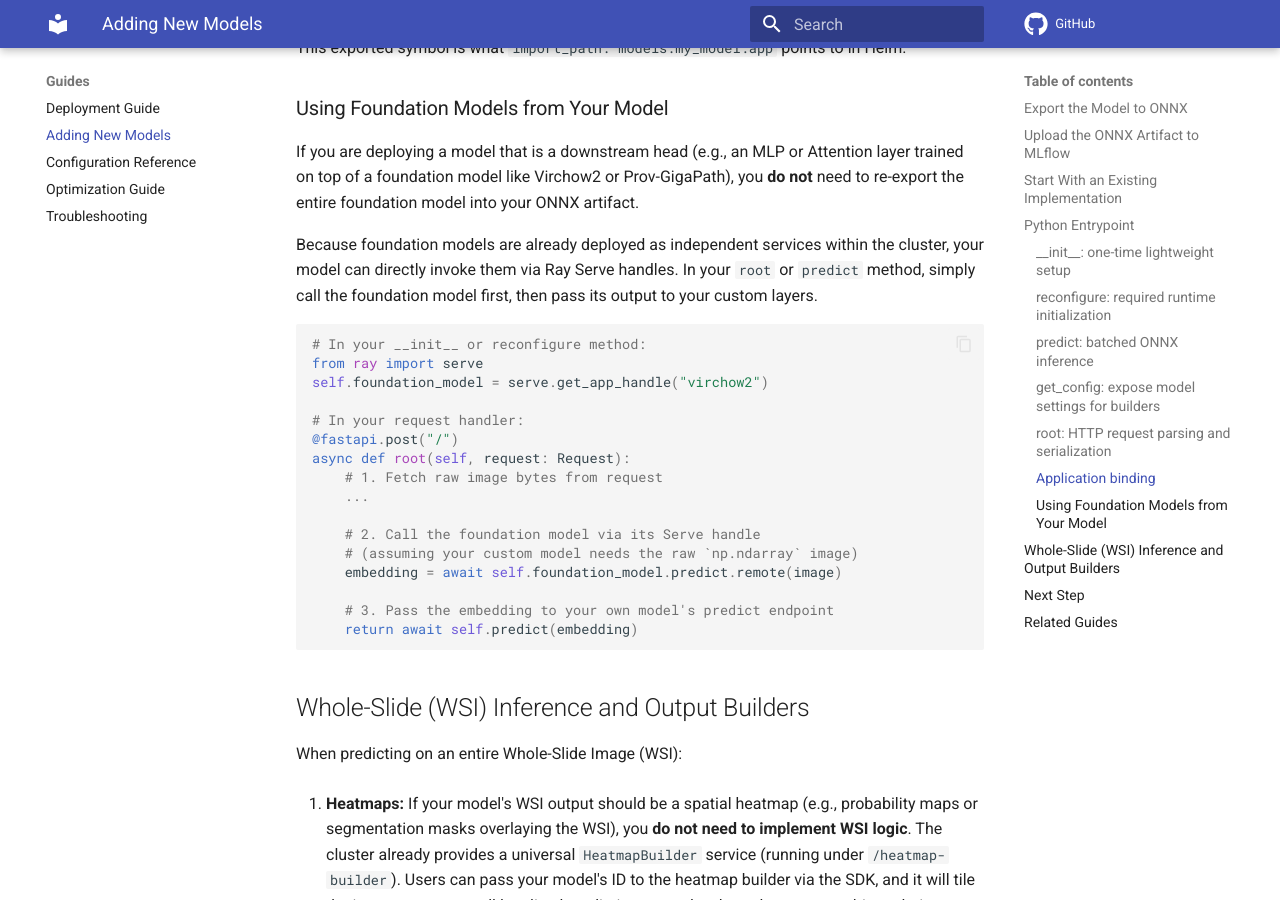
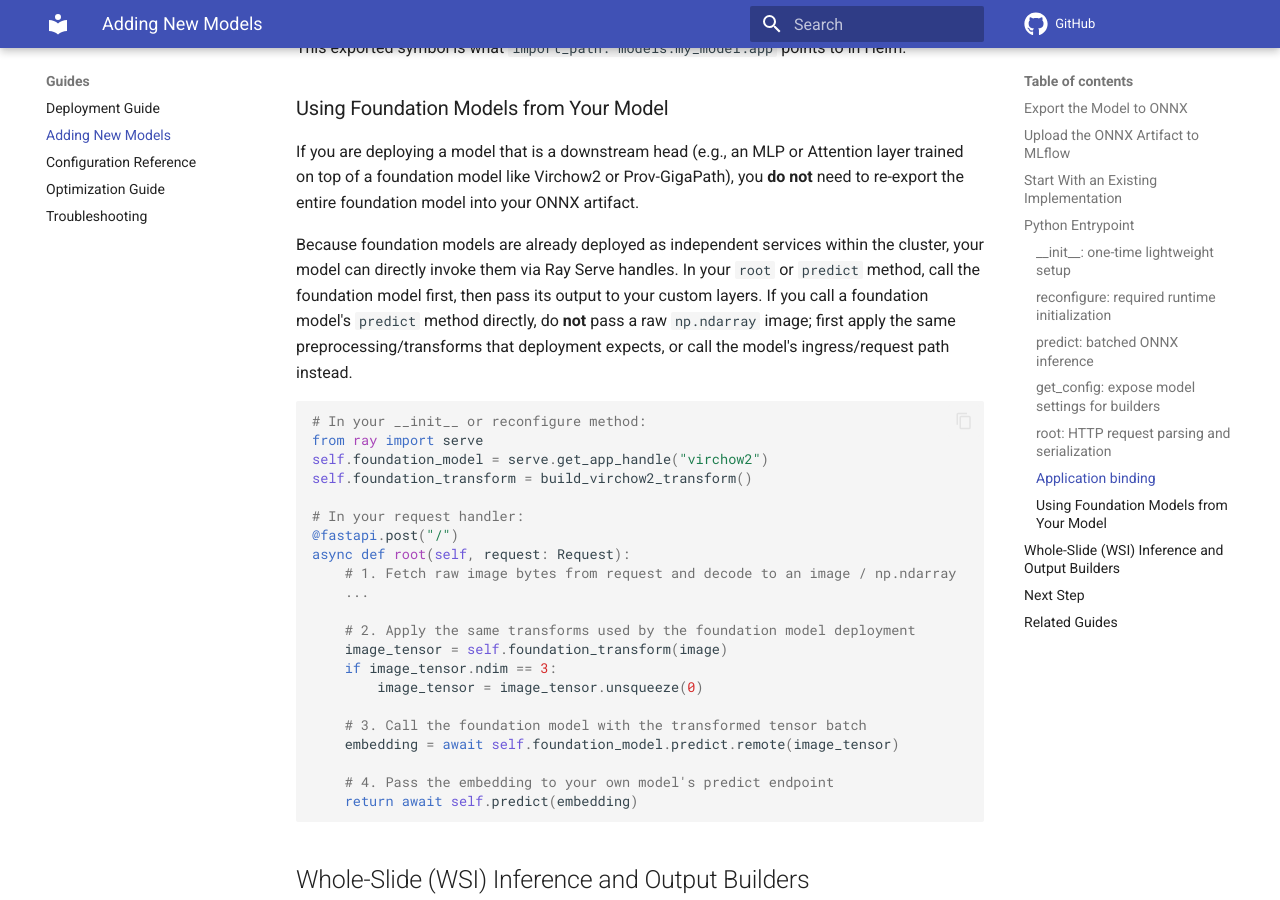
Before and after one commit to RationAI/model-service, an MkDocs documentation site: the page built from docs/guides/adding-models.md, in a window 1280 px wide and 900 px high, scrolled down 4564 px. Built offline with MkDocs 1.6.1 and Material for MkDocs 9.7.7, drawn with Linux system fonts in a browser that asks for light colours; comment, search, counter and statistics services are not loaded.

Commit message:
Potential fix for pull request finding
Co-authored-by: Copilot Autofix powered by AI <175728472+Copilot@users.noreply.github.com>

````diff
--- a/docs/guides/adding-models.md
+++ b/docs/guides/adding-models.md
@@ -192,24 +192,29 @@ This exported symbol is what `import_path: models.my_model:app` points to in Hel
 
 If you are deploying a model that is a downstream head (e.g., an MLP or Attention layer trained on top of a foundation model like Virchow2 or Prov-GigaPath), you **do not** need to re-export the entire foundation model into your ONNX artifact.
 
-Because foundation models are already deployed as independent services within the cluster, your model can directly invoke them via Ray Serve handles. In your `root` or `predict` method, simply call the foundation model first, then pass its output to your custom layers.
+Because foundation models are already deployed as independent services within the cluster, your model can directly invoke them via Ray Serve handles. In your `root` or `predict` method, call the foundation model first, then pass its output to your custom layers. If you call a foundation model's `predict` method directly, do **not** pass a raw `np.ndarray` image; first apply the same preprocessing/transforms that deployment expects, or call the model's ingress/request path instead.
 
 ```python
 # In your __init__ or reconfigure method:
 from ray import serve
 self.foundation_model = serve.get_app_handle("virchow2")
+self.foundation_transform = build_virchow2_transform()
 
 # In your request handler:
 @fastapi.post("/")
 async def root(self, request: Request):
-    # 1. Fetch raw image bytes from request
+    # 1. Fetch raw image bytes from request and decode to an image / np.ndarray
     ...
 
-    # 2. Call the foundation model via its Serve handle
-    # (assuming your custom model needs the raw `np.ndarray` image)
-    embedding = await self.foundation_model.predict.remote(image)
+    # 2. Apply the same transforms used by the foundation model deployment
+    image_tensor = self.foundation_transform(image)
+    if image_tensor.ndim == 3:
+        image_tensor = image_tensor.unsqueeze(0)
 
-    # 3. Pass the embedding to your own model's predict endpoint
+    # 3. Call the foundation model with the transformed tensor batch
+    embedding = await self.foundation_model.predict.remote(image_tensor)
+
+    # 4. Pass the embedding to your own model's predict endpoint
     return await self.predict(embedding)
 ```
 
````
